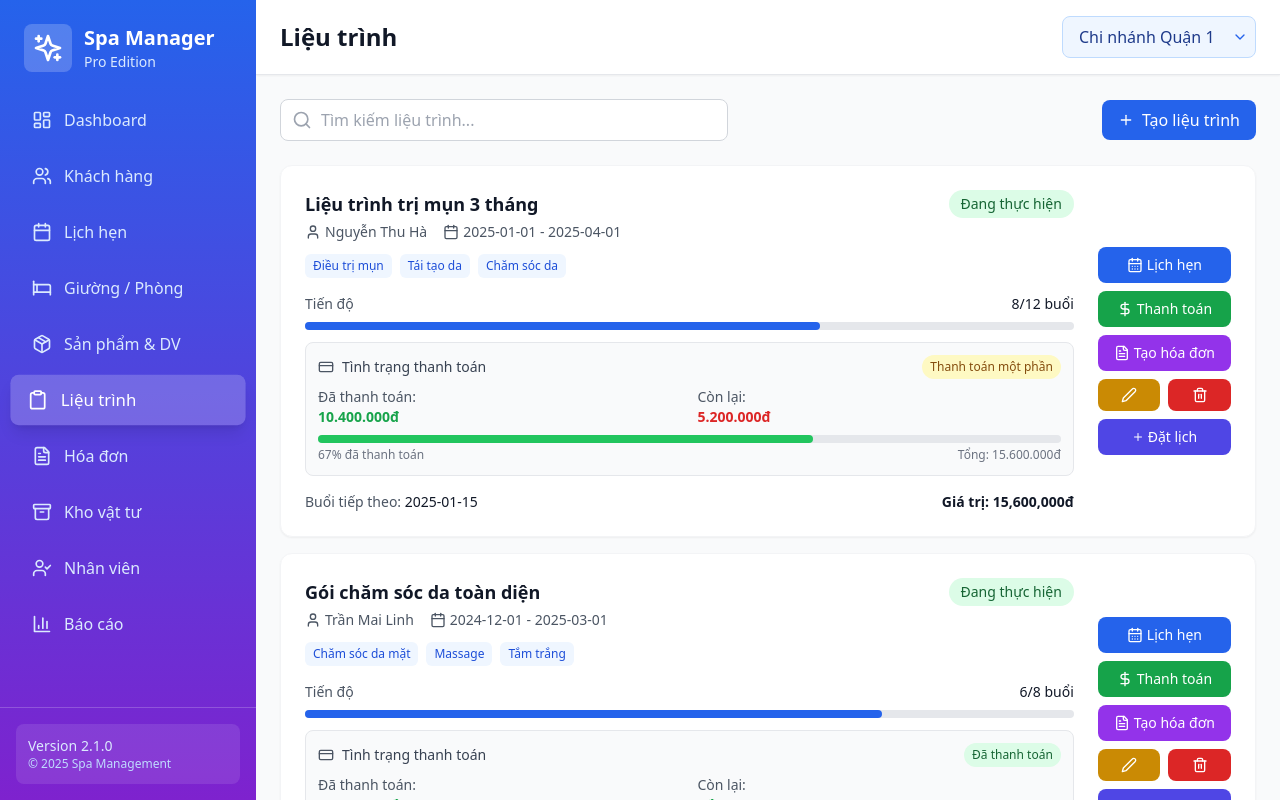
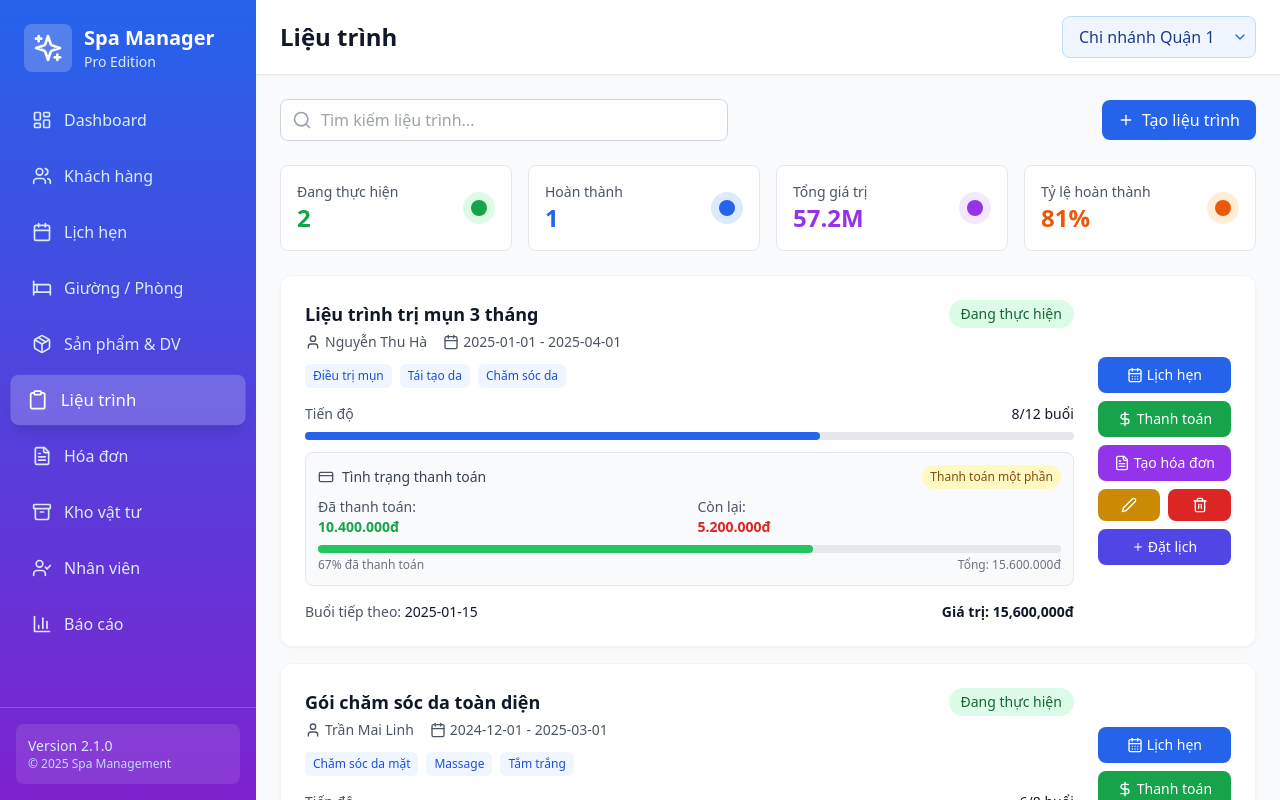
Before and after one commit to myhanh151193/phan-mem-qly-spa-bolt, a React (Vite) app: page / in a window 1280 px wide. Both pictures are taken after a click on the button "Liệu trình". Built offline with nearby package versions, Linux system fonts and the light colour scheme.

Commit message:
Move stats overview section to the top
cgen-6fc19c1855de4238a09a7fcd12890eaf

```diff
--- a/src/components/Treatments.tsx
+++ b/src/components/Treatments.tsx
@@ -718,6 +718,54 @@ const Treatments: React.FC = () => {
         </button>
       </div>
 
+      {/* Stats Overview */}
+      <div className="grid grid-cols-1 md:grid-cols-4 gap-4">
+        <div className="bg-white rounded-lg p-4 border border-gray-200">
+          <div className="flex items-center justify-between">
+            <div>
+              <p className="text-sm text-gray-600">Đang thực hiện</p>
+              <p className="text-2xl font-bold text-green-600">{stats.active}</p>
+            </div>
+            <div className="w-8 h-8 bg-green-100 rounded-full flex items-center justify-center">
+              <div className="w-4 h-4 bg-green-600 rounded-full"></div>
+            </div>
+          </div>
+        </div>
+        <div className="bg-white rounded-lg p-4 border border-gray-200">
+          <div className="flex items-center justify-between">
+            <div>
+              <p className="text-sm text-gray-600">Hoàn thành</p>
+              <p className="text-2xl font-bold text-blue-600">{stats.completed}</p>
+            </div>
+            <div className="w-8 h-8 bg-blue-100 rounded-full flex items-center justify-center">
+              <div className="w-4 h-4 bg-blue-600 rounded-full"></div>
+            </div>
+          </div>
+        </div>
+        <div className="bg-white rounded-lg p-4 border border-gray-200">
+          <div className="flex items-center justify-between">
+            <div>
+              <p className="text-sm text-gray-600">Tổng giá trị</p>
+              <p className="text-2xl font-bold text-purple-600">{stats.totalValue.toFixed(1)}M</p>
+            </div>
+            <div className="w-8 h-8 bg-purple-100 rounded-full flex items-center justify-center">
+              <div className="w-4 h-4 bg-purple-600 rounded-full"></div>
+            </div>
+          </div>
+        </div>
+        <div className="bg-white rounded-lg p-4 border border-gray-200">
+          <div className="flex items-center justify-between">
+            <div>
+              <p className="text-sm text-gray-600">Tỷ lệ hoàn thành</p>
+              <p className="text-2xl font-bold text-orange-600">{stats.completionRate}%</p>
+            </div>
+            <div className="w-8 h-8 bg-orange-100 rounded-full flex items-center justify-center">
+              <div className="w-4 h-4 bg-orange-600 rounded-full"></div>
+            </div>
+          </div>
+        </div>
+      </div>
+
       {/* Treatments List */}
       <div className="space-y-4">
         {filteredTreatments.map((treatment) => (
@@ -1197,7 +1245,7 @@ const Treatments: React.FC = () => {
                         <h4 className="text-sm font-medium text-blue-900">Tự động tạo lịch hẹn</h4>
                         <p className="text-sm text-blue-700 mt-1">
                           {formData.scheduleType === 'weekly' && formData.weekDay !== undefined && (
-                            <>Hệ thống sẽ tự động tạo {formData.totalSessions} lịch hẹn vào {
+                            <>Hệ thống sẽ tự đ���ng tạo {formData.totalSessions} lịch hẹn vào {
                               ['Chủ Nhật', 'Thứ Hai', 'Thứ Ba', 'Thứ Tư', 'Thứ Năm', 'Thứ Sáu', 'Thứ Bảy'][formData.weekDay]
                             } hàng tuần l��c {formData.recurringTime}</>
                           )}
```
